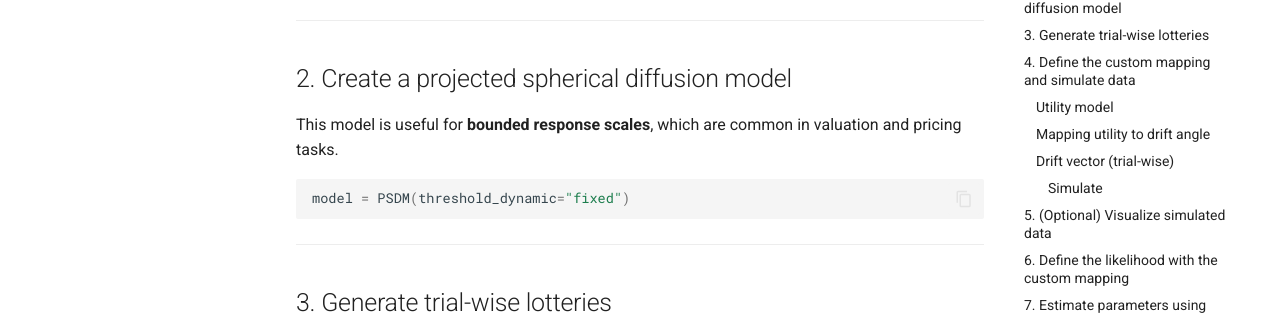
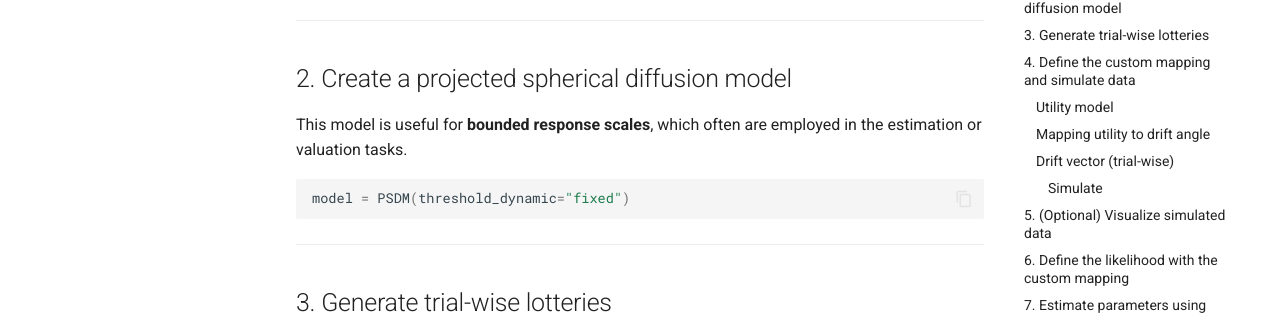
Before and after one commit to AmirHoseinHadian/CRDDM, an MkDocs documentation site: the page built from docs/tutorials/custom_mapping_function.md, in a window 1280 px wide and 900 px high, scrolled down 681 px. Shown: the part 145-460 px from the top of the window. Built offline with MkDocs 1.6.1 and Material for MkDocs 9.7.7, drawn with Linux system fonts in a browser that asks for light colours; comment, search, counter and statistics services are not loaded.

Commit message:
minor wording update

````diff
--- a/docs/tutorials/custom_mapping_function.md
+++ b/docs/tutorials/custom_mapping_function.md
@@ -27,7 +27,7 @@ import seaborn as sns
 
 ## 2. Create a projected spherical diffusion model
 
-This model is useful for **bounded response scales**, which are common in valuation and pricing tasks.
+This model is useful for **bounded response scales**, which often are employed in the estimation or valuation tasks.
 
 ```python
 model = PSDM(threshold_dynamic="fixed")
@@ -111,7 +111,7 @@ The simulated dataset contains:
 - `rt`: response times
 - `response`: model responses on the model scale (radians).
 
-**Note:** For WTP on \([0, 20]\), you can convert via:  $\text{WTP} = \text{response}/\pi \times 20$.
+**Note:** For WTP on $[0, 20]$, you can convert via:  $\text{WTP} = \text{response}/\pi \times 20$.
 
 ---
 
````
